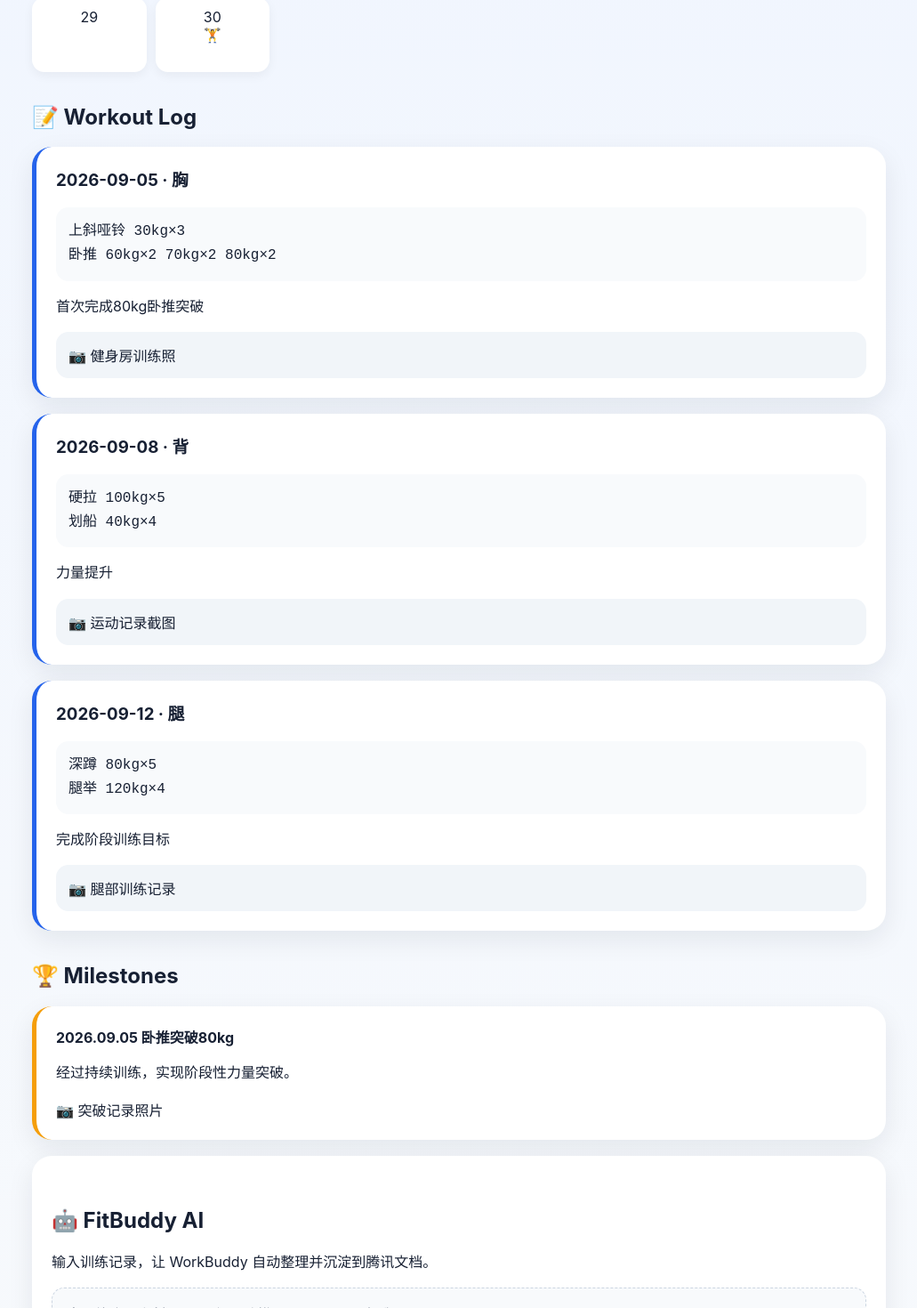
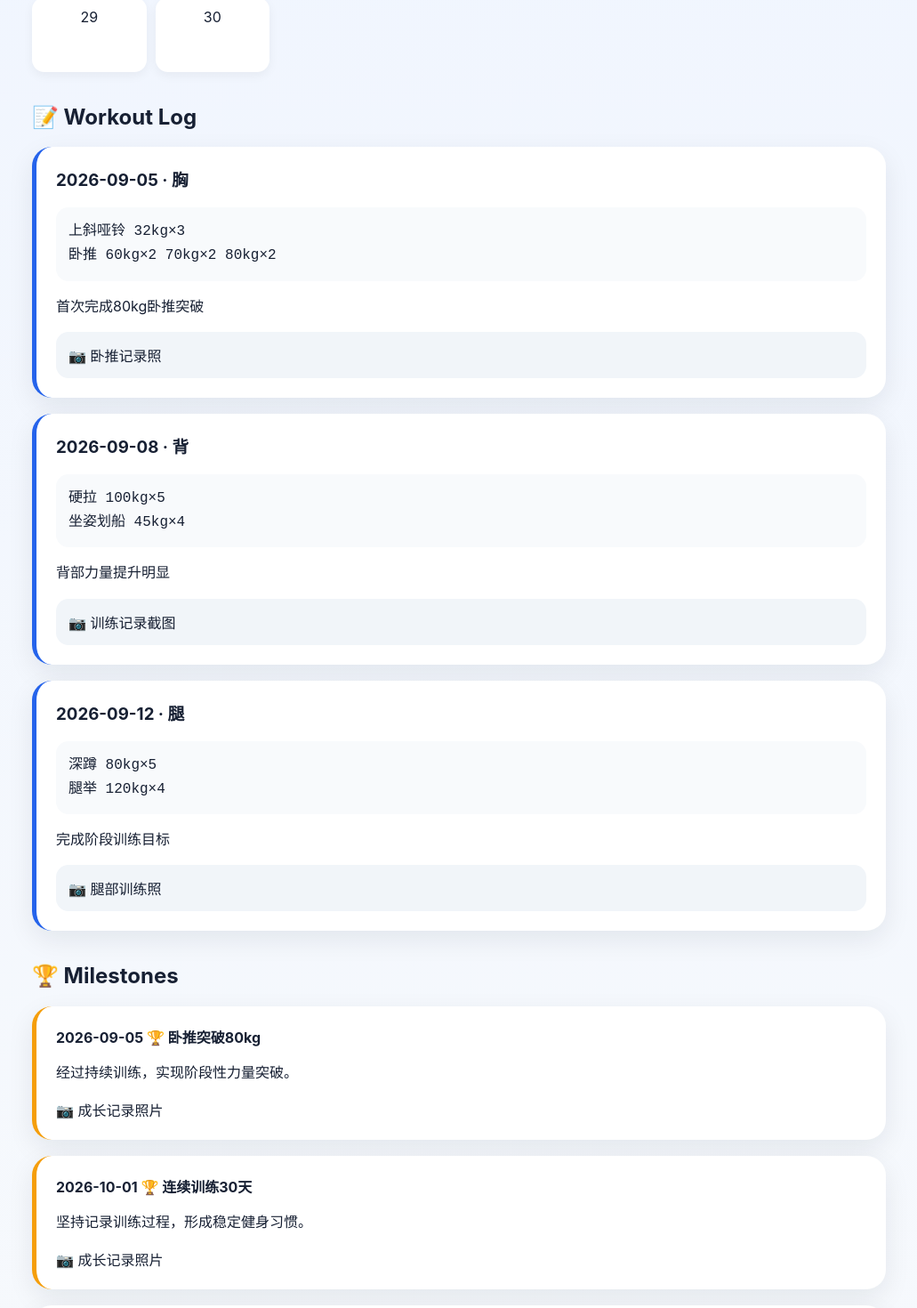
Before and after one commit to luffy0x/FitBuddy, a React (Vite) app: page / in a window 1280 px wide. Shown: the part 846-2316 px from the top of the page at 89% size, without its empty margins (124-1155 px from the left). Built offline with nearby package versions, Linux system fonts and the light colour scheme.

Commit message:
refactor: componentize FitBuddy app

```diff
--- a/src/main.jsx
+++ b/src/main.jsx
@@ -1,16 +1,11 @@
 import React from 'react';
 import { createRoot } from 'react-dom/client';
 import './style.css';
+import { workouts, milestones } from './data/mockData';
+import WorkoutCard from './components/WorkoutCard';
+import MilestoneCard from './components/MilestoneCard';
 
 const DOC_URL='https://docs.qq.com/sheet/DZWVTeEhWR2V0cFBE?tab=BB08J2';
-
-const logs = [
-  {date:'2026-09-05',part:'胸',content:'上斜哑铃 30kg×3\n卧推 60kg×2 70kg×2 80kg×2',note:'首次完成80kg卧推突破',photo:'📷 健身房训练照'},
-  {date:'2026-09-08',part:'背',content:'硬拉 100kg×5\n划船 40kg×4',note:'力量提升',photo:'📷 运动记录截图'},
-  {date:'2026-09-12',part:'腿',content:'深蹲 80kg×5\n腿举 120kg×4',note:'完成阶段训练目标',photo:'📷 腿部训练记录'}
-];
-
-const calendar=['','','🏋️','','','🏋️','','','🏋️','','',''];
 
 function App(){
  return <main className="app">
@@ -28,33 +23,24 @@ function App(){
   <section>
    <h2>📅 Training Calendar</h2>
    <div className="calendar">
-    {Array.from({length:30},(_,i)=><div className="day" key={i}>{i+1}<br/>{calendar[i%calendar.length]}</div>)}
+    {Array.from({length:30},(_,i)=><div className="day" key={i}>{i+1}<br/>{[5,8,12].includes(i+1)?'🏋️':''}</div>)}
    </div>
   </section>
 
   <section>
    <h2>📝 Workout Log</h2>
-   {logs.map(x=><article className="log" key={x.date}>
-    <h3>{x.date} · {x.part}</h3>
-    <pre>{x.content}</pre>
-    <p>{x.note}</p>
-    <div className="photo">{x.photo}</div>
-   </article>)}
+   {workouts.map(item=><WorkoutCard key={item.date} workout={item}/>) }
   </section>
 
   <section>
    <h2>🏆 Milestones</h2>
-   <article className="milestone">
-    <b>2026.09.05 卧推突破80kg</b>
-    <p>经过持续训练，实现阶段性力量突破。</p>
-    📷 突破记录照片
-   </article>
+   {milestones.map(item=><MilestoneCard key={item.date} item={item}/>) }
   </section>
 
   <section className="ai-box">
    <h2>🤖 FitBuddy AI</h2>
-   <p>输入训练记录，让 WorkBuddy 自动整理并沉淀到腾讯文档。</p>
-   <div className="example">今天练胸，上斜30kg三组，卧推60/70/80kg，帮我记录。</div>
+   <p>输入自然语言训练记录，WorkBuddy 自动整理并沉淀到腾讯文档。</p>
+   <div className="example">今天练胸，上斜32kg三组，卧推60/70/80kg，帮我记录。</div>
    <button>✨ 使用 WorkBuddy 整理训练记录</button>
   </section>
 
```
